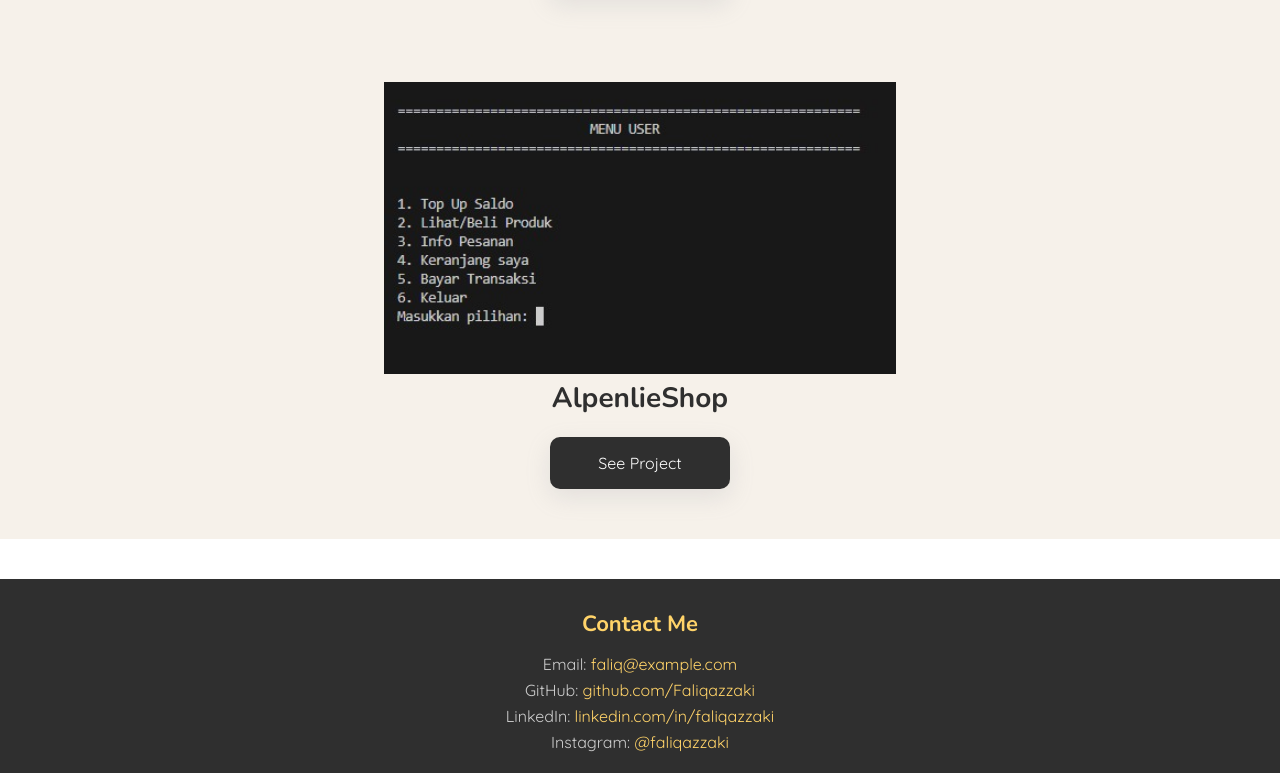
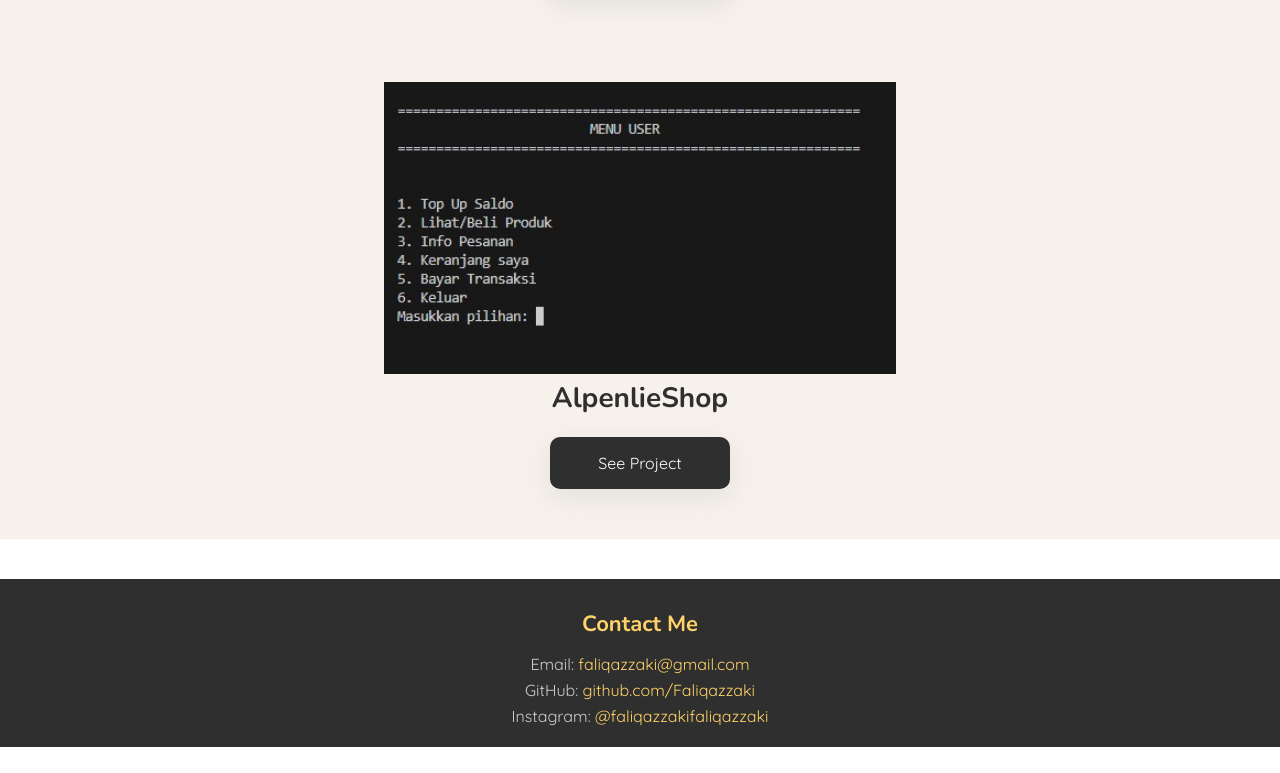
Before and after one commit to Faliqazzaki/Web_Portofolio_Faliq, a plain HTML site: page index.html in a window 1280 px wide. Shown: the part 3438-4211 px from the top of the page. After the commit the page ends 4185 px from the top, so only its background shows below. Drawn offline with nearby package versions, Linux system fonts and the light colour scheme.

Commit message:
Final web portofolie

```diff
--- a/index.html
+++ b/index.html
@@ -95,10 +95,9 @@
     <div class="footer">
         <div class="footer-container">
             <h3>Contact Me</h3>
-            <p>Email: <a href="mailto:faliq@example.com">faliq@example.com</a></p>
-            <p>GitHub: <a href="https://github.com/Faliqazzaki" target="_blank">github.com/Faliqazzaki</a></p>
-            <p>LinkedIn: <a href="https://linkedin.com" target="_blank">linkedin.com/in/faliqazzaki</a></p>
-            <p>Instagram: <a href="https://instagram.com/faliqazzaki" target="_blank">@faliqazzaki</a></p>
+            <p>Email: <a href="mailto:faliqazzaki@gmail.com">faliqazzaki@gmail.com</a></p>
+            <p>GitHub: <a href="https://github.com/Faliqazzaki">github.com/Faliqazzaki</a></p>
+            <p>Instagram: <a href="https://www.instagram.com/faliqazzakifaliqazzaki/">@faliqazzakifaliqazzaki</a></p>
         </div>
     </div>
     <!-- FOOTER END -->
```
